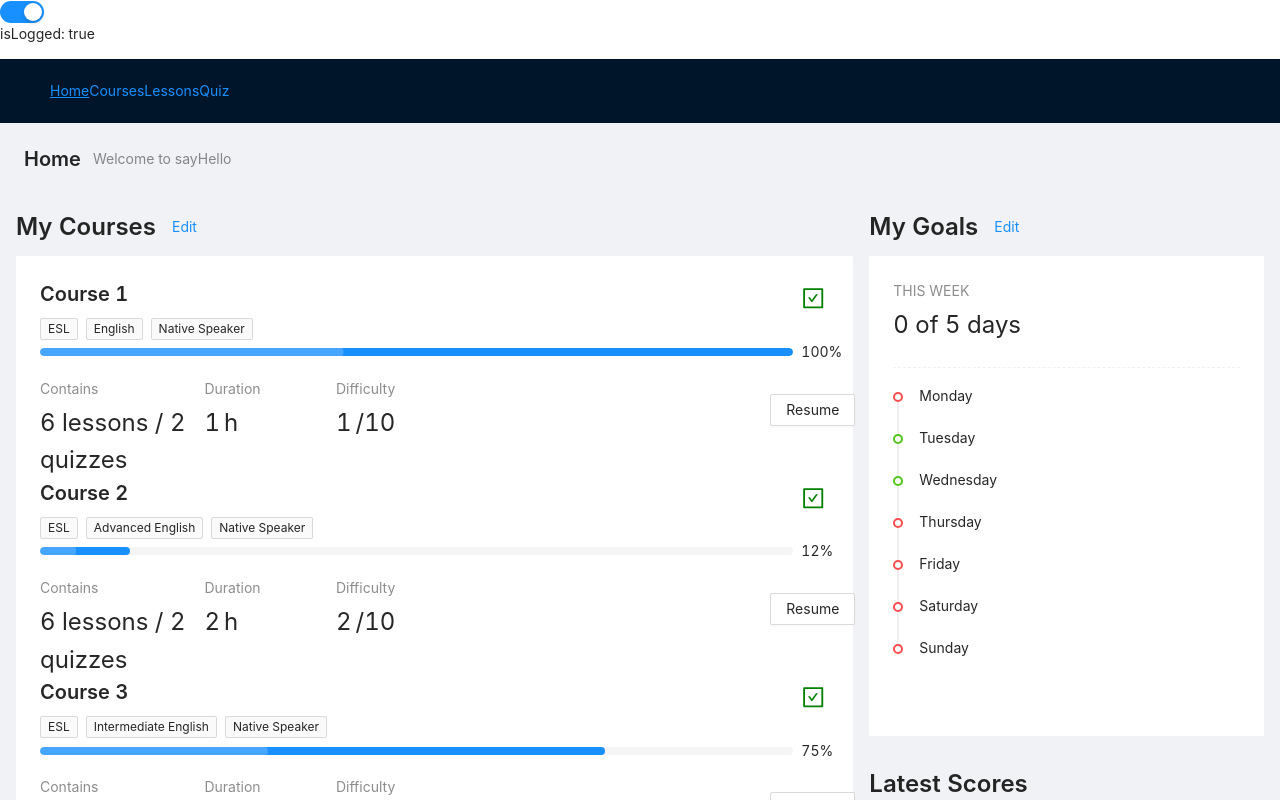
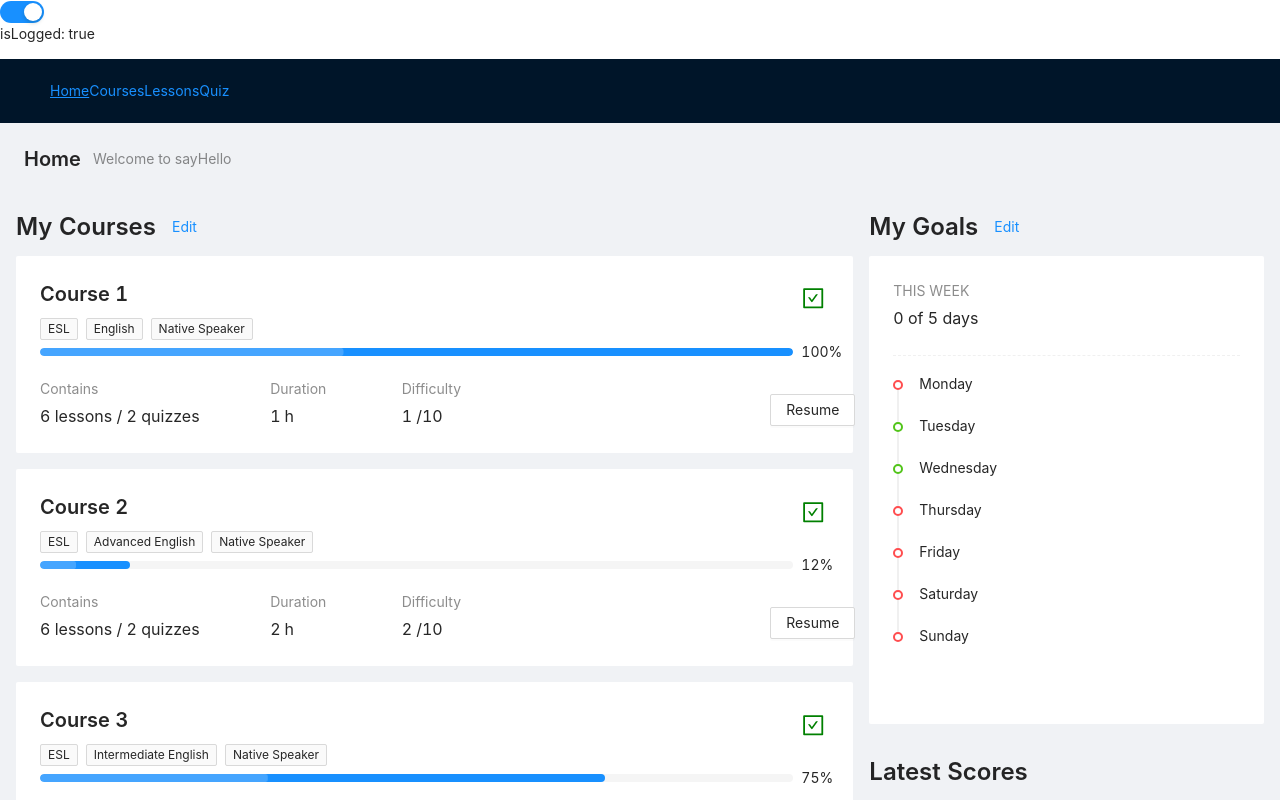
Before and after one commit to antoineGH/sayhello, a React (Create React App) app: page /auth/home in a window 1280 px wide. Shown: the top 800 px of the page. Built offline with nearby package versions, Linux system fonts and the light colour scheme.

Commit message:
create separated cards in courseList

```diff
--- a/src/App.css
+++ b/src/App.css
@@ -1 +1,5 @@
 @import '~antd/dist/antd.css';
+
+.ant-statistic-content {
+	font-size: 16px;
+}
--- a/src/components/course/CourseSummary.tsx
+++ b/src/components/course/CourseSummary.tsx
@@ -56,7 +56,7 @@ const CourseSummary = ({
 			</Row>
 			{!isEnrolled && <Progress percent={completed} status='active' />}
 			<Row style={{ marginTop: '1rem' }}>
-				<Col span={5}>
+				<Col span={7}>
 					<Statistic title='Contains' value={getContains(numberLesson, numberQuiz)} />
 				</Col>
 				<Col span={4}>
@@ -65,7 +65,7 @@ const CourseSummary = ({
 				<Col span={4}>
 					<Statistic title='Difficulty' value={difficulty} suffix='/10' />
 				</Col>
-				<Col span={1} offset={10} style={{ justifyContent: 'center', display: 'flex' }}>
+				<Col span={1} offset={8} style={{ justifyContent: 'center', display: 'flex' }}>
 					<Button style={{ marginTop: '1rem' }} onClick={() => handleCourse(courseID)}>
 						{isEnrolled ? 'Enroll' : 'Resume'}
 					</Button>
--- a/src/components/courseList/CourseList.tsx
+++ b/src/components/courseList/CourseList.tsx
@@ -66,10 +66,10 @@ const CourseList = () => {
 					Edit
 				</Button>
 			</div>
-			<Card bordered={false}>
-				{courses.map((course, count) => {
-					count++
-					return (
+			{courses.map((course, count) => {
+				count++
+				return (
+					<Card bordered={false} style={{ marginBottom: '1rem' }}>
 						<CourseSummary
 							key={count}
 							courseID={course.courseID}
@@ -83,9 +83,9 @@ const CourseList = () => {
 							handleCourse={handleResumeCourse}
 							isEnrolled={false}
 						/>
-					)
-				})}
-			</Card>
+					</Card>
+				)
+			})}
 		</div>
 	)
 }
```
